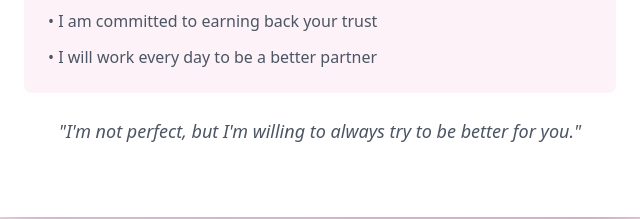
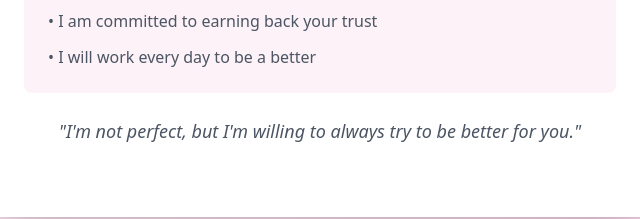
Before and after one commit to ansarikhursaid7tr/apology, a plain HTML site: page index.html in a window 1280 px wide. Shown: the part 529-748 px from the top of the page, 320-960 px from the left. Drawn offline with nearby package versions, Linux system fonts and the light colour scheme.

Commit message:
Update index.html

```diff
--- a/index.html
+++ b/index.html
@@ -35,7 +35,7 @@
                 <li>• I will listen more carefully and attentively</li>
                 <li>• I promise to be more considerate of your feelings</li>
                 <li>• I am committed to earning back your trust</li>
-                <li>• I will work every day to be a better partner</li>
+                <li>• I will work every day to be a better </li>
             </ul>
         </div>
 
```
